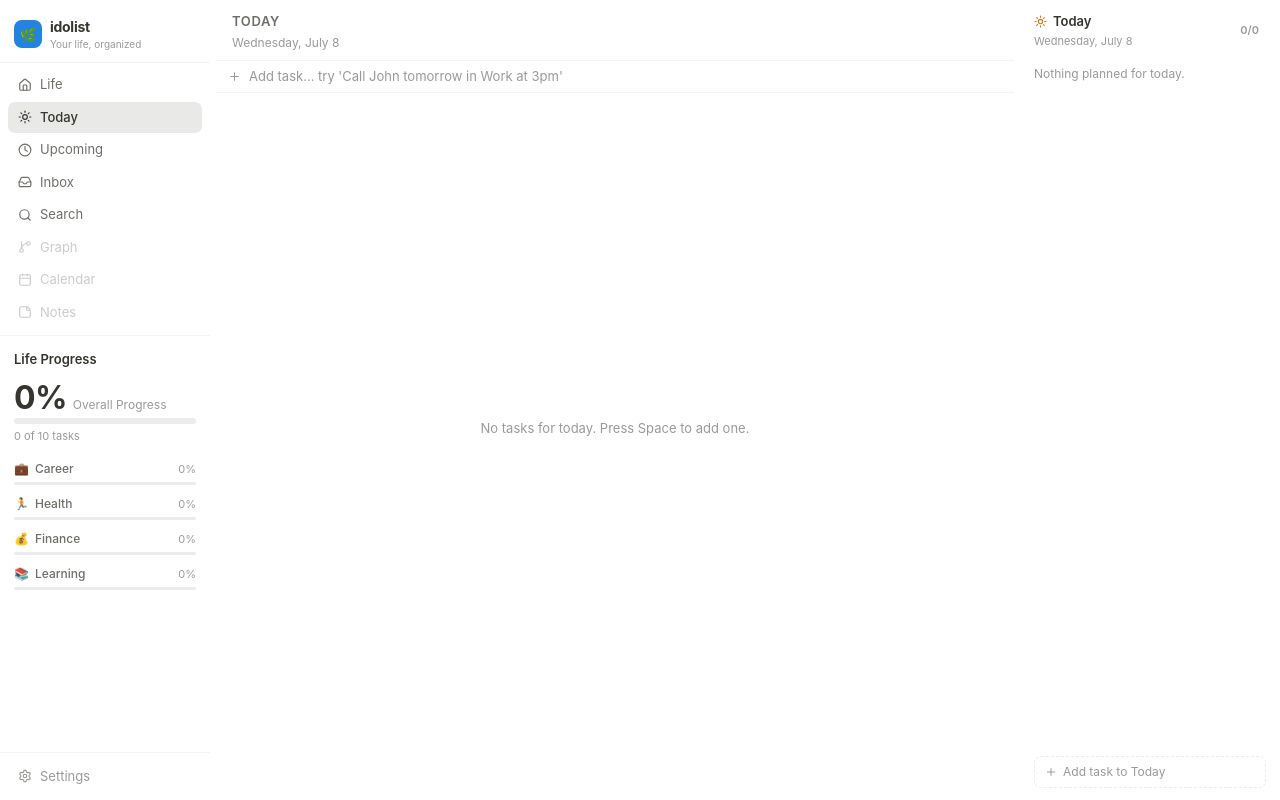
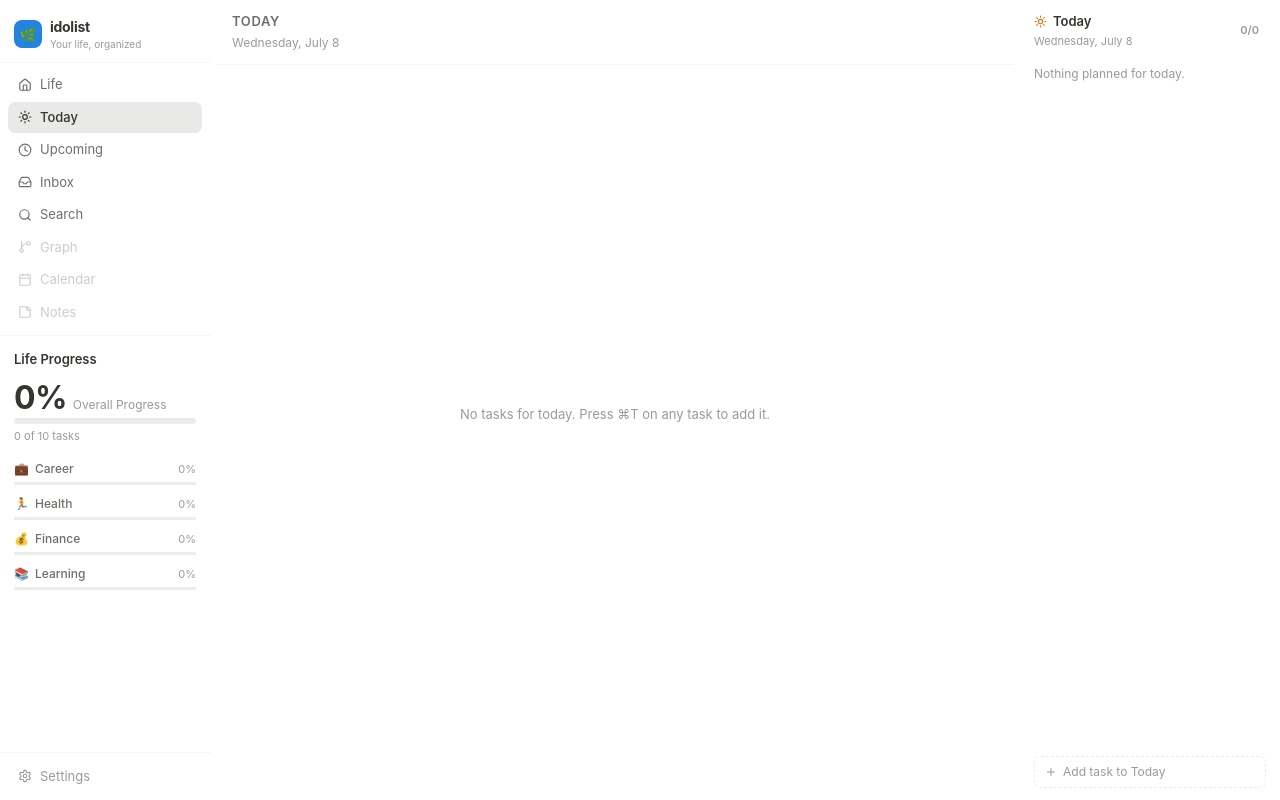
Before and after one commit to bythebug/idolist, a Next.js app: page / in a window 1280 px wide. Both pictures are taken after a click on the button "Today". Built offline with nearby package versions, Linux system fonts and the light colour scheme.

Commit message:
remove: NLP quick-add from Today view
Today is for viewing/completing tasks already scheduled there.
Capture belongs in Inbox. Removed the input row, NLP parsing,
area matching, event listener, and Space→quickadd keyboard hook.

```diff
--- a/src/components/panels/TodayView.tsx
+++ b/src/components/panels/TodayView.tsx
@@ -1,27 +1,15 @@
 "use client";
 
-import { useEffect, useRef, useState, useMemo } from "react";
+import { useMemo } from "react";
 import { format } from "date-fns";
-import { Plus } from "lucide-react";
 import { useStore } from "@/store";
 import { useShallow } from "zustand/react/shallow";
 import { selectTodayNodes } from "@/store/selectors";
 import { TreeNode } from "@/components/tree/TreeNode";
-import { parseTask } from "@/lib/nlp";
-import { INBOX_ID } from "@/types";
-import type { LifeNode } from "@/types";
 
 export function TodayView() {
-  const { nodes, rootIds, todayIds, addToInbox, addToToday, updateNode, moveNode } = useStore(
-    useShallow((s) => ({
-      nodes: s.nodes,
-      rootIds: s.rootIds,
-      todayIds: s.todayIds,
-      addToInbox: s.addToInbox,
-      addToToday: s.addToToday,
-      updateNode: s.updateNode,
-      moveNode: s.moveNode,
-    }))
+  const { nodes, todayIds } = useStore(
+    useShallow((s) => ({ nodes: s.nodes, todayIds: s.todayIds }))
   );
 
   const todayNodes = selectTodayNodes(nodes, todayIds);
@@ -29,66 +17,12 @@ export function TodayView() {
   const total = todayNodes.length;
   const progress = total > 0 ? completed / total : 0;
 
-  const [draft, setDraft] = useState("");
-  const inputRef = useRef<HTMLInputElement>(null);
-  const parsed = useMemo(() => parseTask(draft), [draft]);
-
-  // Flat list of non-archived areas the user can route tasks into
-  const areas = useMemo<LifeNode[]>(
-    () =>
-      rootIds
-        .filter((id) => id !== INBOX_ID && nodes[id] && !nodes[id].archived)
-        .map((id) => nodes[id]!),
-    [rootIds, nodes]
-  );
-
-  // Case-insensitive best match for the parsed area hint
-  const matchedArea = useMemo<LifeNode | null>(() => {
-    if (!parsed.areaHint) return null;
-    const hint = parsed.areaHint.toLowerCase();
-    // Prefer exact match, then starts-with, then contains
-    return (
-      areas.find((a) => a.title.toLowerCase() === hint) ??
-      areas.find((a) => a.title.toLowerCase().startsWith(hint) || hint.startsWith(a.title.toLowerCase())) ??
-      areas.find((a) => a.title.toLowerCase().includes(hint) || hint.includes(a.title.toLowerCase())) ??
-      null
-    );
-  }, [parsed.areaHint, areas]);
-
-  // Listen for Space key trigger from useKeyboard when no node is focused
-  useEffect(() => {
-    function onQuickAdd() { inputRef.current?.focus(); }
-    window.addEventListener("today:quickadd", onQuickAdd);
-    return () => window.removeEventListener("today:quickadd", onQuickAdd);
-  }, []);
-
-  function submit() {
-    if (!draft.trim()) return;
-    const id = addToInbox(parsed.title);
-    if (parsed.dueDate) updateNode(id, { dueDate: parsed.dueDate, dueTime: parsed.dueTime ?? null });
-    if (parsed.reminder !== "none") updateNode(id, { reminder: parsed.reminder });
-    addToToday(id);
-    // If a real area was detected, move the task out of Inbox into that area
-    if (matchedArea) {
-      moveNode(id, matchedArea.id, matchedArea.childIds.length);
-    }
-    setDraft("");
-    inputRef.current?.focus();
-  }
-
-  function handleKeyDown(e: React.KeyboardEvent) {
-    if (e.key === "Enter") { e.preventDefault(); submit(); }
-    if (e.key === "Escape") { setDraft(""); inputRef.current?.blur(); }
-  }
-
-  const hasChips = (parsed.dateLabel && draft.trim()) || matchedArea;
-
   return (
     <div style={{ display: "flex", flexDirection: "column", height: "100%" }}>
       {/* Header */}
       <div
         style={{
-          padding: "12px 16px 8px",
+          padding: "12px 16px 12px",
           borderBottom: "1px solid var(--border-subtle)",
           flexShrink: 0,
         }}
@@ -110,7 +44,6 @@ export function TodayView() {
           {total > 0 && ` · ${completed} of ${total} done`}
         </p>
 
-        {/* Progress bar — only shown when there are tasks */}
         {total > 0 && (
           <div style={{ marginTop: 8, display: "flex", alignItems: "center", gap: 8 }}>
             <div
@@ -139,73 +72,6 @@ export function TodayView() {
         )}
       </div>
 
-      {/* Quick-add row */}
-      <div
-        style={{
-          padding: "6px 12px",
-          borderBottom: "1px solid var(--border-subtle)",
-          flexShrink: 0,
-        }}
-      >
-        <div style={{ display: "flex", alignItems: "center", gap: 8 }}>
-          <Plus size={13} style={{ color: "var(--text-muted)", flexShrink: 0 }} />
-          <input
-            ref={inputRef}
-            value={draft}
-            onChange={(e) => setDraft(e.target.value)}
-            onKeyDown={handleKeyDown}
-            placeholder="Add task… try 'Call John tomorrow in Work at 3pm'"
-            style={{
-              flex: 1,
-              border: "none",
-              background: "transparent",
-              outline: "none",
-              fontSize: 13,
-              color: "var(--text-primary)",
-              fontFamily: "inherit",
-            }}
-          />
-          {draft.trim() && (
-            <button
-              onClick={submit}
-              style={{
-                background: "var(--accent)",
-                border: "none",
-                borderRadius: 5,
-                padding: "3px 9px",
-                fontSize: 12,
-                color: "#fff",
-                cursor: "pointer",
-                fontFamily: "inherit",
-                flexShrink: 0,
-              }}
-            >
-              Add
-            </button>
-          )}
-        </div>
-
-        {/* NLP preview chips */}
-        {hasChips && (
-          <div style={{ display: "flex", gap: 5, marginTop: 5, paddingLeft: 21 }}>
-            {parsed.dateLabel && draft.trim() && (
-              <span style={chipStyle("accent")}>📅 {parsed.dateLabel}</span>
-            )}
-            {matchedArea && (
-              <span style={chipStyle("success")}>
-                {matchedArea.icon ? `${matchedArea.icon} ` : ""}
-                {matchedArea.title}
-              </span>
-            )}
-            {parsed.areaHint && !matchedArea && (
-              <span style={chipStyle("muted")} title="No matching area found">
-                ? {parsed.areaHint}
-              </span>
-            )}
-          </div>
-        )}
-      </div>
-
       {/* Tasks */}
       <div style={{ flex: 1, overflow: "auto", paddingTop: 4, paddingBottom: 40 }}>
         {todayNodes.length === 0 ? (
@@ -219,7 +85,7 @@ export function TodayView() {
               fontSize: 13,
             }}
           >
-            No tasks for today. Press Space to add one.
+            No tasks for today. Press ⌘T on any task to add it.
           </div>
         ) : (
           todayNodes.map((node) => (
@@ -235,20 +101,3 @@ export function TodayView() {
     </div>
   );
 }
-
-function chipStyle(tone: "accent" | "success" | "muted"): React.CSSProperties {
-  const map = {
-    accent: { color: "var(--accent)", background: "var(--accent-subtle)", border: "1px solid var(--accent)" },
-    success: { color: "var(--success)", background: "var(--success-subtle)", border: "1px solid var(--success)" },
-    muted: { color: "var(--text-muted)", background: "var(--bg-node-hover)", border: "1px solid var(--border)" },
-  };
-  return {
-    display: "inline-flex",
-    alignItems: "center",
-    padding: "2px 7px",
-    borderRadius: 99,
-    fontSize: 11,
-    fontWeight: 500,
-    ...map[tone],
-  };
-}
--- a/src/hooks/useKeyboard.ts
+++ b/src/hooks/useKeyboard.ts
@@ -53,16 +53,6 @@ export function useKeyboard() {
       if (!focusedId && visible.length > 0 && e.key === "ArrowDown") {
         e.preventDefault();
         s.setFocused(visible[0].id);
-        return;
-      }
-
-      // Space with no focused node in Today view → open quick-add
-      if (!focusedId && e.key === " " && view === "today") {
-        const active = document.activeElement;
-        if (!active || (active.tagName !== "INPUT" && active.tagName !== "TEXTAREA")) {
-          e.preventDefault();
-          window.dispatchEvent(new CustomEvent("today:quickadd"));
-        }
         return;
       }
 
```
